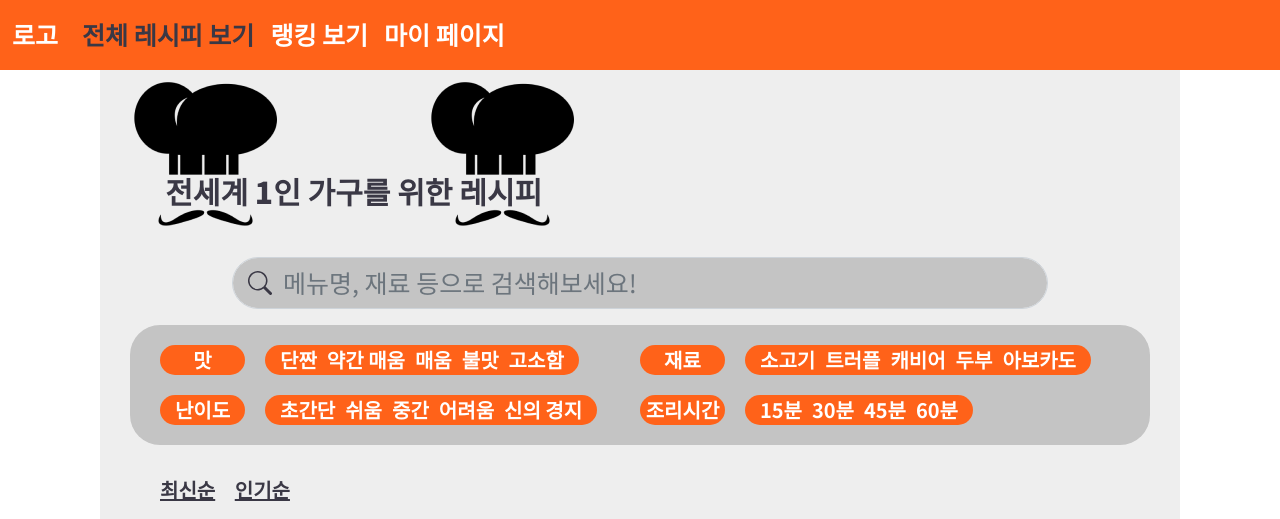
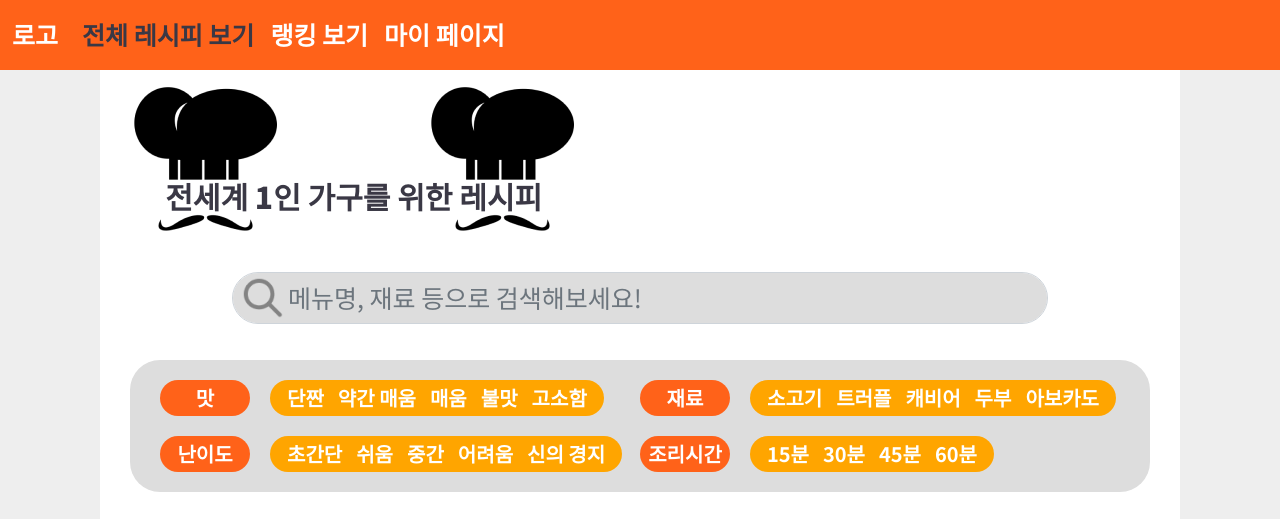
Before and after one commit to tunEmvegnomb/sparta-mc12th, a Flask app: page / in a window 1280 px wide. Shown: the top 519 px of the page. Run offline with Flask 2, Linux system fonts and the light colour scheme.

Commit message:
list page first draft

```diff
--- a/static/css/list.css
+++ b/static/css/list.css
@@ -1,12 +1,12 @@
-main {
+.wrap {
   width: 1080px;
   margin: auto;
-  padding: 75px 30px;
-  background-color: #eeeeee;
+  padding: 80px 30px;
+  background-color: #ffffff;
 }
 
 .list-title {
-  margin-bottom: 20px;
+  margin-bottom: 30px;
 }
 
 .list-title span {
@@ -32,23 +32,25 @@ main {
   position: relative;
 }
 
-.bi-search {
-  color: #3a3845;
-  padding: 15px;
+.search-icon {
   position: absolute;
-  left: 103px;
+  left: 109px;
+  bottom: 22px;
+  transform: scale(0.8);
 }
 
 #searchInput {
   width: 80%;
-  background-color: #c4c4c4;
+  background-color: #dddddd;
+  color: var(--default);
   font-size: 25px;
   border-radius: 30px;
-  padding-left: 50px;
+  padding-left: 55px;
+  margin-bottom: 20px;
 }
 
 #searchInput:focus {
-  box-shadow: 0 0 5px 1px var(--orange);
+  box-shadow: 0 0 1px 1px var(--orange);
   border: 0.5px solid var(--orange);
 }
 
@@ -56,7 +58,7 @@ main {
   display: flex;
   flex-direction: column;
   padding: 10px 30px;
-  background-color: #c4c4c4;
+  background-color: #dddddd;
   border-radius: 30px;
   margin-bottom: 30px;
 }
@@ -80,24 +82,27 @@ main {
   background-color: var(--orange);
   font-size: 20px;
   font-weight: 600;
+  text-align: center;
   color: white;
+  width: 90px;
   border-radius: 30px;
-  padding: 0, 5px;
-  width: 85px;
-  text-align: center;
+  padding-top: 3px;
+  padding-bottom: 3px;
   margin-right: 20px;
 }
 
 .filter-values {
-  background-color: var(--orange);
+  background-color: #ffa500;
   border-radius: 30px;
   padding-left: 10px;
   padding-right: 10px;
 }
 
 .filter-value {
-  margin-left: 5px;
-  margin-right: 5px;
+  margin-left: 7px;
+  margin-right: 7px;
+  margin-top: 3px;
+  margin-bottom: 3px;
   color: white;
   font-size: 20px;
   font-weight: 600;
--- a/static/css/nav-bar.css
+++ b/static/css/nav-bar.css
@@ -6,12 +6,17 @@
   color: #ffffff;
   font-size: 25px;
   font-weight: 700;
+  transition: all 0.2s ease-in-out;
 }
 
 .navbar a:hover {
   color: var(--default);
 }
 
+.navbar a:focus {
+  color: var(--default);
+}
+
 .navbar .active {
   color: var(--default);
 }
--- a/static/css/styles.css
+++ b/static/css/styles.css
@@ -11,4 +11,5 @@
 body {
   font-family: "Noto Sans KR", sans-serif;
   color: var(--default);
+  background-color: #eeeeee;
 }
--- a/templates/list.html
+++ b/templates/list.html
@@ -22,9 +22,7 @@
   </head>
 
   <body>
-
-    <main class="list-main">
-        <nav class="navbar navbar-expand-sm fixed-top">
+    <nav class="navbar navbar-expand-md fixed-top">
       <div class="container-fluid">
         <a class="navbar-brand" href="#">로고</a>
         <button
@@ -51,18 +49,11 @@
             <li class="nav-item">
               <a class="nav-link" href="#">마이 페이지</a>
             </li>
-
           </ul>
-
-                  <path d="M11 6a3 3 0 1 1-6 0 3 3 0 0 1 6 0z" />
-                  <path
-                    fill-rule="evenodd"
-                    d="M0 8a8 8 0 1 1 16 0A8 8 0 0 1 0 8zm8-7a7 7 0 0 0-5.468 11.37C3.242 11.226 4.805 10 8 10s4.757 1.225 5.468 2.37A7 7 0 0 0 8 1z"
-                  />
-                </svg>
         </div>
       </div>
     </nav>
+    <main class="wrap">
       <div class="list-title">
         <img src="/static/img/cook_hat.png" />
         <img src="/static/img/cook_hat.png" />
@@ -70,18 +61,7 @@
       </div>
       <form>
         <div class="mb-3">
-          <svg
-            xmlns="http://www.w3.org/2000/svg"
-            width="54"
-            height="54"
-            fill="currentColor"
-            class="bi bi-search"
-            viewBox="0 0 16 16"
-          >
-            <path
-              d="M11.742 10.344a6.5 6.5 0 1 0-1.397 1.398h-.001c.03.04.062.078.098.115l3.85 3.85a1 1 0 0 0 1.415-1.414l-3.85-3.85a1.007 1.007 0 0 0-.115-.1zM12 6.5a5.5 5.5 0 1 1-11 0 5.5 5.5 0 0 1 11 0z"
-            />
-          </svg>
+          <img src="/static/img/search.png" class="search-icon" />
           <input
             type="text"
             class="form-control"
@@ -140,115 +120,200 @@
         <a href="#">인기순</a>
       </div>
 
-      <div class="row row-cols-1 row-cols-md-3 g-4">
+      <div class="row row-cols-1 row-cols-md-3 g-4 clearfix">
         <div class="col">
           <div class="card">
             <div class="card-img-div">
+              <a href="#">
                 <img
                   src="http://cdn.cnn.com/cnnnext/dam/assets/181114130138-korean-food-2620014201204004k-jeonju-bibimbap.jpg"
                   class="card-img-top"
                   alt="..."
                 />
+              </a>
             </div>
             <div class="card-body">
-              <h5 class="card-title">이번주 비빔밥</h5>
-              <p class="card-text">황영상</p>
+              <div class="card-info">
+                <span class="card-title">일이삼사오육칠팔구십열하나</span>
+                <div class="card-bottom-row">
+                  <span class="card-text">일이삼사오육칠팔구십</span>
+                  <div class="rec-div">
+                    <span class="rec-text">추천</span>
+                    <span class="rec-num">76</span>
                   </div>
                 </div>
               </div>
-        <div class="col">
-          <div class="card">
-            <a href="#">
-              <div class="card-img-div">
-                <img
-                  src="https://www.precon-food.com/wp-content/uploads/header-home-precon-food.jpg"
-                  class="card-img-top"
-                  alt="..."
-                />
+              <div class="card-rec">
+                <img src="/static/img/good.png" class="rec-icon" />
               </div>
-            </a>
-            <div class="card-body">
-              <h5 class="card-title">
-                아보카도, 귀리, 시금치, 블루베리, 미니 양배추
-              </h5>
-              <p class="card-text">랑구</p>
-            </div>
-          </div>
-        </div>
-        <div class="col">
-          <div class="card">
-            <a href="#">
-              <div class="card-img-div">
-                <img
-                  src="https://images.pexels.com/photos/704569/pexels-photo-704569.jpeg?cs=srgb&dl=pexels-daria-shevtsova-704569.jpg&fm=jpg"
-                  class="card-img-top"
-                  alt="..."
-                />
-              </div>
-            </a>
-            <div class="card-body">
-              <h5 class="card-title">계란 토스트</h5>
-              <p class="card-text">seoyoon</p>
             </div>
           </div>
         </div>
         <div class="col">
           <div class="card">
             <div class="card-img-div">
+              <a href="#">
                 <img
-                src="/static/img/cook_hat.png"
+                  src="http://cdn.cnn.com/cnnnext/dam/assets/181114130138-korean-food-2620014201204004k-jeonju-bibimbap.jpg"
                   class="card-img-top"
                   alt="..."
                 />
+              </a>
             </div>
             <div class="card-body">
-              <h5 class="card-title">이번주 비빔밥</h5>
-              <p class="card-text">황영상</p>
+              <div class="card-info">
+                <span class="card-title">일이삼사오육칠팔구십열하나</span>
+                <div class="card-bottom-row">
+                  <span class="card-text">일이삼사오육칠팔구십</span>
+                  <div class="rec-div">
+                    <span class="rec-text">추천</span>
+                    <span class="rec-num">222</span>
+                  </div>
+                </div>
+              </div>
+              <div class="card-rec">
+                <img src="/static/img/good.png" class="rec-icon" />
+              </div>
             </div>
           </div>
         </div>
         <div class="col">
           <div class="card">
             <div class="card-img-div">
+              <a href="#">
                 <img
-                src="/static/img/cook_hat.png"
+                  src="http://cdn.cnn.com/cnnnext/dam/assets/181114130138-korean-food-2620014201204004k-jeonju-bibimbap.jpg"
                   class="card-img-top"
                   alt="..."
                 />
+              </a>
             </div>
             <div class="card-body">
-              <h5 class="card-title">레시피</h5>
-              <p class="card-text">작성자</p>
+              <div class="card-info">
+                <span class="card-title">일이삼사오육칠팔구십열하나</span>
+                <div class="card-bottom-row">
+                  <span class="card-text">일이삼사오육칠팔구십</span>
+                  <div class="rec-div">
+                    <span class="rec-text">추천</span>
+                    <span class="rec-num">222</span>
+                  </div>
+                </div>
+              </div>
+              <div class="card-rec">
+                <img src="/static/img/good.png" class="rec-icon" />
+              </div>
             </div>
           </div>
         </div>
         <div class="col">
           <div class="card">
             <div class="card-img-div">
+              <a href="#">
                 <img
-                src="/static/img/cook_hat.png"
+                  src="http://cdn.cnn.com/cnnnext/dam/assets/181114130138-korean-food-2620014201204004k-jeonju-bibimbap.jpg"
                   class="card-img-top"
                   alt="..."
                 />
+              </a>
             </div>
             <div class="card-body">
-              <h5 class="card-title">레시피</h5>
-              <p class="card-text">작성자</p>
+              <div class="card-info">
+                <span class="card-title">일이삼사오육칠팔구십열하나</span>
+                <div class="card-bottom-row">
+                  <span class="card-text">일이삼사오육칠팔구십</span>
+                  <div class="rec-div">
+                    <span class="rec-text">추천</span>
+                    <span class="rec-num">222</span>
+                  </div>
+                </div>
+              </div>
+              <div class="card-rec">
+                <img src="/static/img/good.png" class="rec-icon" />
+              </div>
             </div>
           </div>
         </div>
         <div class="col">
           <div class="card">
             <div class="card-img-div">
+              <a href="#">
                 <img
-                src="/static/img/cook_hat.png"
+                  src="http://cdn.cnn.com/cnnnext/dam/assets/181114130138-korean-food-2620014201204004k-jeonju-bibimbap.jpg"
                   class="card-img-top"
                   alt="..."
                 />
+              </a>
             </div>
             <div class="card-body">
-              <h5 class="card-title">레시피</h5>
-              <p class="card-text">작성자</p>
+              <div class="card-info">
+                <span class="card-title">일이삼사오육칠팔구십열하나</span>
+                <div class="card-bottom-row">
+                  <span class="card-text">일이삼사오육칠팔구십</span>
+                  <div class="rec-div">
+                    <span class="rec-text">추천</span>
+                    <span class="rec-num">222</span>
+                  </div>
+                </div>
+              </div>
+              <div class="card-rec">
+                <img src="/static/img/good.png" class="rec-icon" />
+              </div>
+            </div>
+          </div>
+        </div>
+        <div class="col">
+          <div class="card">
+            <div class="card-img-div">
+              <a href="#">
+                <img
+                  src="http://cdn.cnn.com/cnnnext/dam/assets/181114130138-korean-food-2620014201204004k-jeonju-bibimbap.jpg"
+                  class="card-img-top"
+                  alt="..."
+                />
+              </a>
+            </div>
+            <div class="card-body">
+              <div class="card-info">
+                <span class="card-title">일이삼사오육칠팔구십열하나</span>
+                <div class="card-bottom-row">
+                  <span class="card-text">일이삼사오육칠팔구십</span>
+                  <div class="rec-div">
+                    <span class="rec-text">추천</span>
+                    <span class="rec-num">222</span>
+                  </div>
+                </div>
+              </div>
+              <div class="card-rec">
+                <img src="/static/img/good.png" class="rec-icon" />
+              </div>
+            </div>
+          </div>
+        </div>
+        <div class="col">
+          <div class="card">
+            <div class="card-img-div">
+              <a href="#">
+                <img
+                  src="http://cdn.cnn.com/cnnnext/dam/assets/181114130138-korean-food-2620014201204004k-jeonju-bibimbap.jpg"
+                  class="card-img-top"
+                  alt="..."
+                />
+              </a>
+            </div>
+            <div class="card-body">
+              <div class="card-info">
+                <span class="card-title">일이삼사오육칠팔구십열하나</span>
+                <div class="card-bottom-row">
+                  <span class="card-text">일이삼사오육칠팔구십</span>
+                  <div class="rec-div">
+                    <span class="rec-text">추천</span>
+                    <span class="rec-num">222</span>
+                  </div>
+                </div>
+              </div>
+              <div class="card-rec">
+                <img src="/static/img/good.png" class="rec-icon" />
+              </div>
             </div>
           </div>
         </div>
```
Also changed, not shown: static/css/list-card.css (+48 -2 lines), static/img/good.png (added), static/img/login.png (added), static/img/search.png (added). Lines whose indentation alone changed are shown as unchanged.
